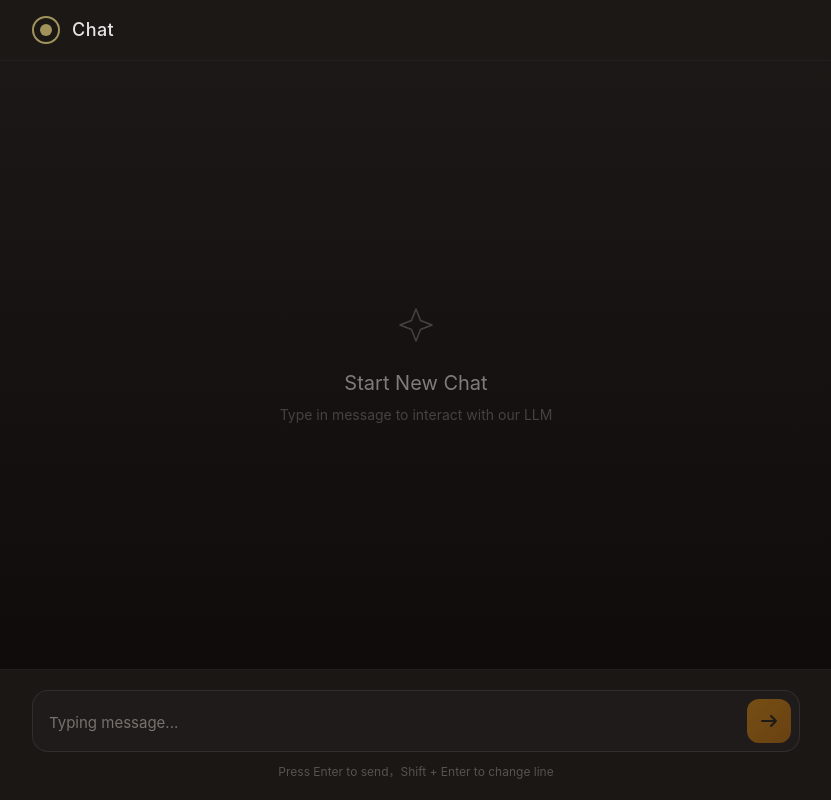
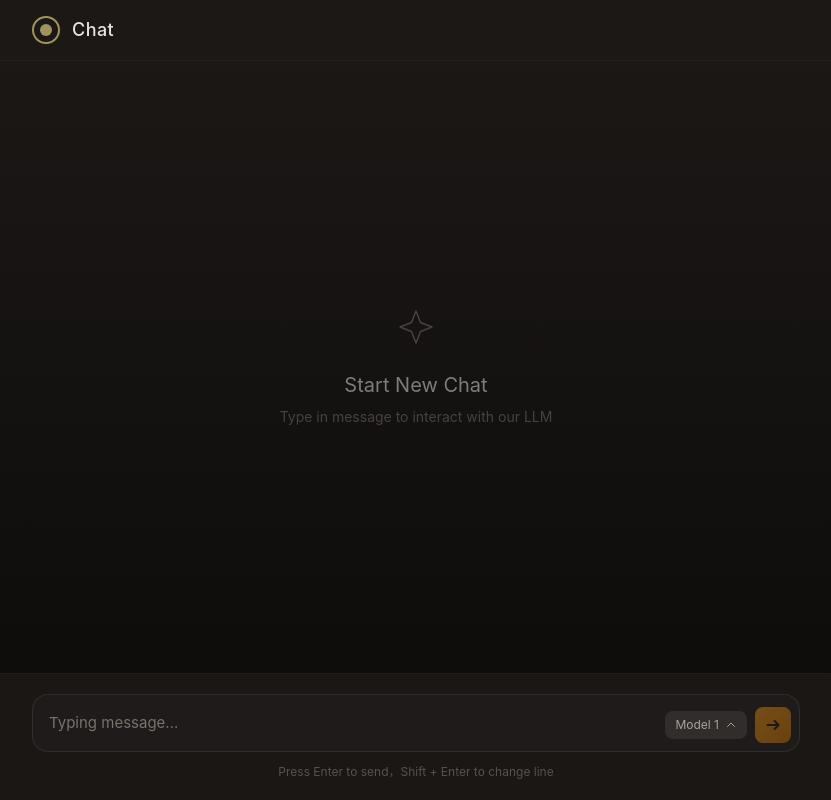
Before and after one commit to DravenCat/LLMInferenceService, a React (Create React App) app in the folder chat_interface/: page / in a window 1280 px wide. Shown: the whole page, without its empty margins (224-1055 px from the left). Built offline with nearby package versions, Linux system fonts and the light colour scheme.

Commit message:
Stream chat Model Selector

```diff
--- /dev/null
+++ b/chat_interface/src/components/ModelSelector.js
@@ -0,0 +1,62 @@
+import React, {useEffect, useRef, useState} from "react";
+
+
+const ModelSelector = ({ model, setModel, models, disabled }) => {
+  const [isOpen, setIsOpen] = useState(false);
+  const menuRef = useRef(null);
+
+  useEffect(() => {
+    const handleClickOutside = (e) => {
+      if (menuRef.current && !menuRef.current.contains(e.target)) {
+        setIsOpen(false);
+      }
+    };
+    document.addEventListener("mousedown", handleClickOutside);
+    return () => document.removeEventListener("mousedown", handleClickOutside);
+  }, []);
+
+  const selectedModel = models.find((m) => m.id === model);
+
+  return (
+    <div className="relative" ref={menuRef}>
+      <button
+        onClick={() => !disabled && setIsOpen(!isOpen)}
+        disabled={disabled}
+        className="flex items-center gap-1.5 px-2.5 py-1.5 rounded-lg bg-stone-700/50 hover:bg-stone-700 text-xs text-stone-400 hover:text-stone-300 transition-colors disabled:opacity-50 disabled:cursor-not-allowed"
+      >
+        <span>{selectedModel?.name}</span>
+        <svg
+          className={`w-3 h-3 transition-transform ${isOpen ? "rotate-180" : ""}`}
+          fill="none"
+          viewBox="0 0 24 24"
+          stroke="currentColor"
+          strokeWidth="2"
+        >
+          <path strokeLinecap="round" strokeLinejoin="round" d="M5 15l7-7 7 7" />
+        </svg>
+      </button>
+
+      {isOpen && (
+        <div className="absolute bottom-full right-0 mb-2 py-1 bg-stone-800 border border-stone-700 rounded-lg shadow-xl min-w-[120px] z-10">
+          {models.map((m) => (
+            <button
+              key={m.id}
+              onClick={() => {
+                setModel(m.id);
+                setIsOpen(false);
+              }}
+              className={`w-full px-3 py-2 text-left text-sm hover:bg-stone-700 transition-colors ${
+                m.id === model ? "text-amber-400" : "text-stone-300"
+              }`}
+            >
+              {m.name}
+            </button>
+          ))}
+        </div>
+      )}
+    </div>
+  );
+};
+
+
+export default ModelSelector;
--- a/chat_interface/src/components/StreamChat.js
+++ b/chat_interface/src/components/StreamChat.js
@@ -1,12 +1,21 @@
 import React, { useState, useRef, useEffect } from "react";
+import ModelSelector  from "./ModelSelector";
+
 
 const StreamingChat = () => {
   const [messages, setMessages] = useState([]);
   const [input, setInput] = useState("");
   const [isStreaming, setIsStreaming] = useState(false);
+  const [model, setModel] = useState("model_1");
   const messagesEndRef = useRef(null);
   const textareaRef = useRef(null);
   const abortControllerRef = useRef(null);
+
+  const models = [
+    { id: "model_1", name: "Model 1" },
+    { id: "model_2", name: "Model 2" },
+    { id: "model_3", name: "Model 3" },
+  ];
 
   useEffect(() => {
     messagesEndRef.current?.scrollIntoView({ behavior: "smooth" });
@@ -37,7 +46,7 @@ const StreamingChat = () => {
       const response = await fetch("http://localhost:8080/generate/stream", {
         method: "POST",
         headers: { "Content-Type": "application/json" },
-        body: JSON.stringify({ prompt: userMessage.content }),
+        body: JSON.stringify({ prompt: userMessage.content, model }),
         signal: abortControllerRef.current.signal,
       });
 
@@ -173,8 +182,15 @@ const StreamingChat = () => {
             rows={1}
             disabled={isStreaming}
           />
+          <div className="flex items-center gap-2">
+            <ModelSelector
+              model={model}
+              setModel={setModel}
+              models={models}
+              disabled={isStreaming}
+            />
             <button
-            className={`w-11 h-11 rounded-xl bg-gradient-to-br from-amber-500 to-amber-600 text-stone-900 flex items-center justify-center shrink-0 transition-all hover:scale-105 active:scale-95 ${
+              className={`w-9 h-9 rounded-lg bg-gradient-to-br from-amber-500 to-amber-600 text-stone-900 flex items-center justify-center shrink-0 transition-all hover:scale-105 active:scale-95 ${
                 isStreaming || !input.trim() ? "opacity-40 cursor-not-allowed hover:scale-100" : ""
               }`}
               onClick={handleSubmit}
@@ -183,15 +199,16 @@ const StreamingChat = () => {
               {isStreaming ? (
                 <div className="flex gap-0.5">
                   {[0, 1, 2].map((i) => (
-                  <span key={i} className="w-1.5 h-1.5 bg-stone-900 rounded-full animate-bounce" style={{ animationDelay: `${i * 150}ms` }} />
+                    <span key={i} className="w-1 h-1 bg-stone-900 rounded-full animate-bounce" style={{ animationDelay: `${i * 150}ms` }} />
                   ))}
                 </div>
               ) : (
-              <svg className="w-5 h-5" fill="none" viewBox="0 0 20 20" stroke="currentColor" strokeWidth="2" strokeLinecap="round" strokeLinejoin="round">
+                <svg className="w-4 h-4" fill="none" viewBox="0 0 20 20" stroke="currentColor" strokeWidth="2.5" strokeLinecap="round" strokeLinejoin="round">
                   <path d="M3 10H17M17 10L12 5M17 10L12 15" />
                 </svg>
               )}
             </button>
+          </div>
         </div>
         <p className="text-center text-xs text-stone-600 mt-3 max-w-3xl mx-auto">
           Press Enter to send，Shift + Enter to change line
```
Lines whose indentation alone changed are shown as unchanged.
